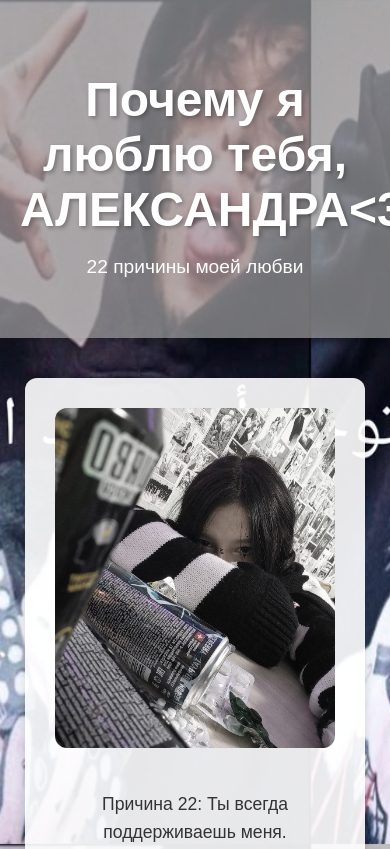
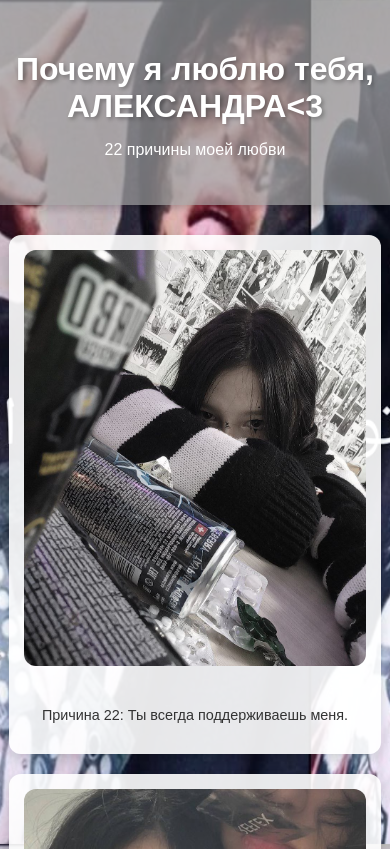
Before and after one commit to Heronwaterwow/alexandra, a plain HTML site: page index.html in a window 390 px wide. Shown: the top 849 px of the page. Drawn offline with Linux system fonts and the light colour scheme.

Commit message:
Update style.css

```diff
--- a/style.css
+++ b/style.css
@@ -1,10 +1,10 @@
+/* Общие стили (из вашего кода, для удобства) */
 body {
     font-family: 'Arial', sans-serif;
-    /* background: linear-gradient(45deg, #ffebee, #f3e5f5); /* Уберите или закомментируйте этот градиент */
     background-image: url('апфс.jpg'); /* Замените на путь к вашему изображению */
-    background-size: cover; /* Растягивает изображение на весь фон */
-    background-position: center; /* Центрирует изображение */
-    background-attachment: fixed; /* Фиксирует изображение при прокрутке */
+    background-size: cover;
+    background-position: center;
+    background-attachment: fixed;
     margin: 0;
     padding: 0;
     overflow-x: hidden;
@@ -18,14 +18,13 @@ body::before {
     left: 0;
     width: 100%;
     height: 100%;
-    /* background-image: url('img/hearts.png');  Уберите или закомментируйте этот код */
     background-repeat: repeat;
     opacity: 0.3;
     z-index: -1;
 }
 
 header {
-    background-color: rgba(158, 158, 158, 0.7); /* Уменьшена прозрачность */
+    background-color: rgba(158, 158, 158, 0.7);
     color: white;
     padding: 40px 20px;
     text-align: center;
@@ -148,3 +147,62 @@ footer {
     background-color: rgba(255, 255, 255, 0.8);
     box-shadow: 0 -2px 4px rgba(0, 0, 0, 0.1);
 }
+
+
+/*  Адаптивные стили для мобильных устройств */
+
+@media (max-width: 768px) {
+    header {
+        padding: 30px 15px;
+    }
+
+    header h1 {
+        font-size: 2.5em; /* Уменьшаем размер заголовка */
+    }
+
+    header p {
+        font-size: 1em; /* Уменьшаем размер подзаголовка */
+    }
+
+    main {
+        padding: 30px 15px;
+    }
+
+    .reason {
+        width: 95%; /* Блоки занимают больше места по ширине */
+        padding: 20px;
+        margin-bottom: 20px;
+    }
+
+    .reason img {
+        max-width: 100%; /* Изображения занимают всю ширину блока */
+    }
+
+    .reason p {
+        font-size: 1em; /* Уменьшаем размер шрифта текста */
+        line-height: 1.4;
+    }
+
+    footer {
+        padding: 20px 15px;
+    }
+}
+
+/*  Дополнительные стили для очень маленьких экранов */
+@media (max-width: 480px) {
+    header h1 {
+        font-size: 2em; /* Еще меньше заголовок */
+    }
+
+    .reason {
+        padding: 15px; /* Уменьшаем отступы внутри блоков */
+    }
+
+    .reason p {
+        font-size: 0.9em; /* Еще меньше шрифт */
+    }
+
+    footer {
+        font-size: 0.8em; /* Уменьшаем шрифт в футере */
+    }
+}
```
